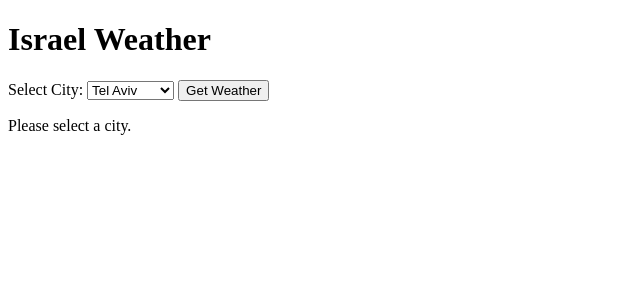
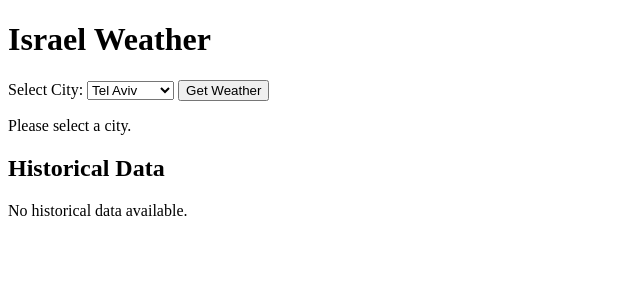
Before and after one commit to urielrosen1981/selaproject, a Flask app: page / in a window 1280 px wide. Shown: the top 300 px of the page, without its empty margins (0-640 px from the left). Run offline with Flask 3, Linux system fonts and the light colour scheme.

Commit message:
Update index.html for db use

```diff
--- a/templates/index.html
+++ b/templates/index.html
@@ -24,5 +24,27 @@
     {% else %}
         <p>Please select a city.</p>
     {% endif %}
+
+    <h2>Historical Data</h2>
+    {% if historical_data %}
+        <table>
+            <tr>
+                <th>City</th>
+                <th>Temperature</th>
+                <th>Description</th>
+                <th>Date</th>
+            </tr>
+            {% for data in historical_data %}
+                <tr>
+                    <td>{{ data.city }}</td>
+                    <td>{{ data.temperature }}°C</td>
+                    <td>{{ data.description }}</td>
+                    <td>{{ data.date }}</td>
+                </tr>
+            {% endfor %}
+        </table>
+    {% else %}
+        <p>No historical data available.</p>
+    {% endif %}
 </body>
 </html>
```
